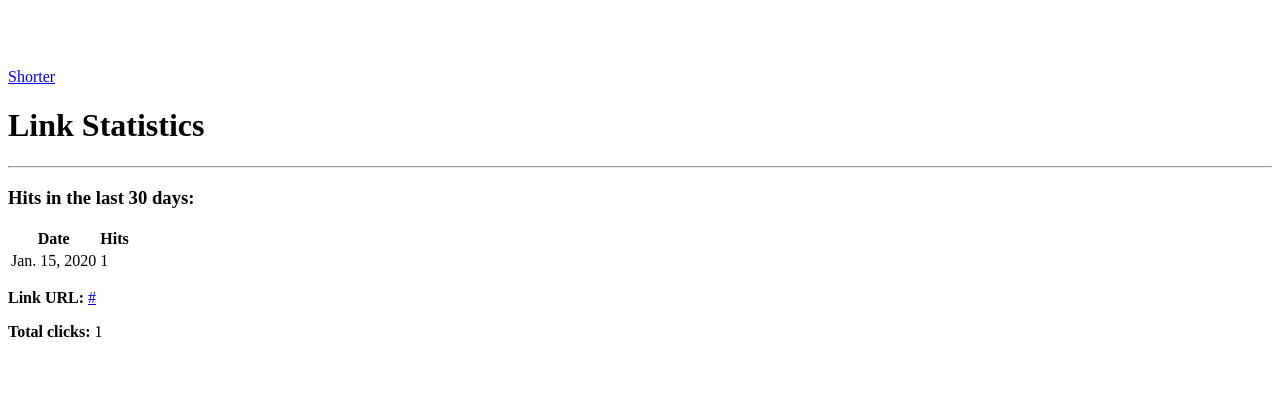
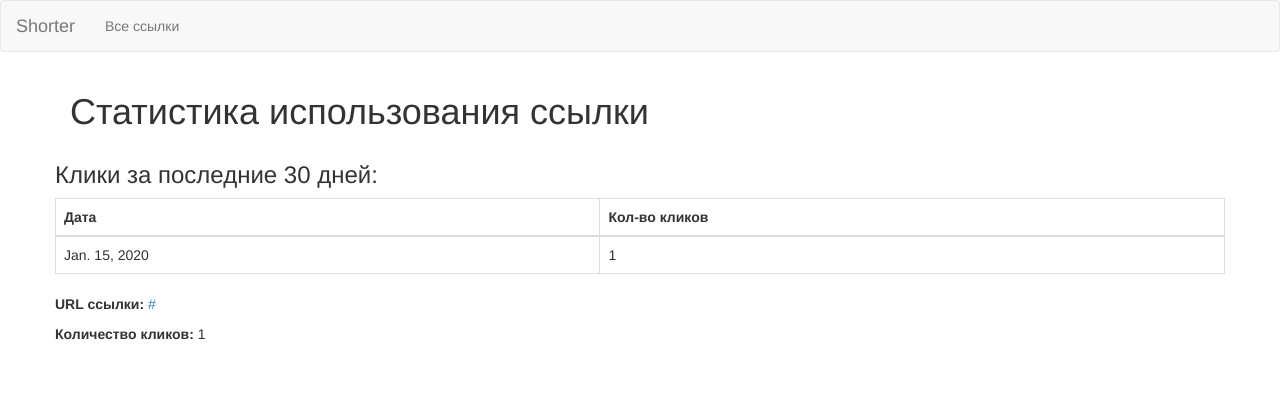
Before and after one commit to AlexanderTarasov11-708/Shorter, a Django app: template ShorterProject/templates/stats.html in a window 1280 px wide. Shown: the top 396 px of the page. Run offline with Django 3.2, Linux system fonts and the light colour scheme; tables that the repository leaves empty hold one stand-in row (values such as "Sample post"); the template is opened without the code that fills it: values that come from a table or form of the project are taken from there, most other values are stand-ins (such as "Sample title", 1, 10 or a date in 2020); some libraries are stand-ins or nearby versions.

Commit message:
fix libs and lang

```diff
--- a/ShorterProject/Scripts/django-admin.py
+++ /dev/null
@@ -1,5 +0,0 @@
-#!D:\Python\Shorter\Shorter\ShorterProject\Scripts\python.exe
-from django.core import management
-
-if __name__ == "__main__":
-    management.execute_from_command_line()
--- a/ShorterProject/templates/stats.html
+++ b/ShorterProject/templates/stats.html
@@ -2,40 +2,30 @@
 <html lang="en">
 <head>
     {% load static %}
-    <link href="{% static 'css/bootstrap.min.css' %}" rel="stylesheet">
-
-    <script type="text/javascript" src="http://code.jquery.com/jquery-1.7.2.min.js"></script>
-    <style type="text/css">
-        body {
-            padding-top: 60px;
-            padding-bottom: 40px;
-        }
-    </style>
-    <title>Statistics</title>
+    {% load bootstrap3 %}
+    {% bootstrap_css %}
+    {% bootstrap_javascript %}
+    <title>Статистика</title>
 </head>
 
 <body>
+<nav class="navbar navbar-default">
+        <a class="navbar-brand" href="/">Shorter</a>
+        <ul class="nav navbar-nav">
+            <li><a href="{% url "all" %}">Все ссылки</a></li>
+        </ul>
+    </nav>
 <div class="row-fluid">
-    <div class="navbar navbar-fixed-top">
-        <div class="navbar-inner">
-            <div class="container">
-                <a href="/" class="brand">Shorter</a>
-            </div>
-        </div>
-    </div>
-
     <div class="container">
-        <h1>Link Statistics</h1>
-        <hr />
-
+        <h1>Статистика использования ссылки</h1>
         <div class="row">
             <div class="span6">
-                <h3>Hits in the last 30 days:</h3>
+                <h3>Клики за последние 30 дней:</h3>
                 <table class="table table-bordered">
                     <thead>
                         <tr>
-                            <th>Date</th>
-                            <th>Hits</th>
+                            <th>Дата</th>
+                            <th>Кол-во кликов</th>
                         </tr>
                     </thead>
                     <tbody>
@@ -48,15 +38,15 @@
                             {% endfor %}
                         {% else %}
                             <tr>
-                                <td colspan="2" style="text-align: center">Nobody has clicked your link! How rude.</td>
+                                <td colspan="2" style="text-align: center">Никто не использовал данной ссылки</td>
                             </tr>
                         {% endif %}
                     </tbody>
                 </table>
             </div>
             <div class="span6">
-                <p><strong>Link URL:</strong> <a href="{{ link_url }}">{{ link_url }}</a></p>
-                <p><Strong>Total clicks:</Strong> {{ link.hits }}</p>
+                <p><strong>URL ссылки:</strong> <a href="{{ link_url }}">{{ link_url }}</a></p>
+                <p><Strong>Количество кликов:</Strong> {{ link.hits }}</p>
             </div>
         </div>
 
```
Also changed, not shown: ShorterProject/Scripts/easy_install-3.8-script.py (deleted, +0 -12 lines), ShorterProject/Scripts/easy_install-script.py (deleted, +0 -12 lines), ShorterProject/Scripts/pip-script.py (deleted, +0 -12 lines), ShorterProject/Scripts/pip3-script.py (deleted, +0 -12 lines), ShorterProject/Scripts/pip3.8-script.py (deleted, +0 -12 lines), 13 other files.
